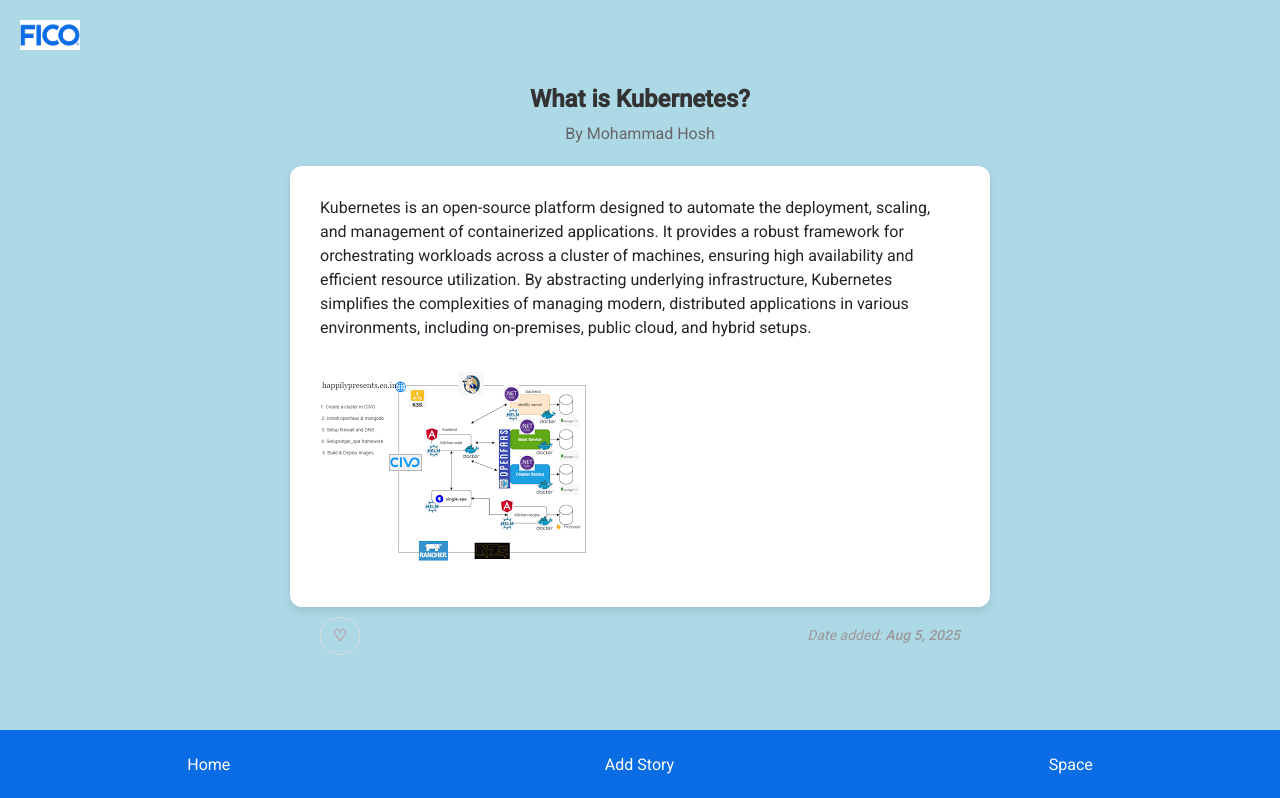
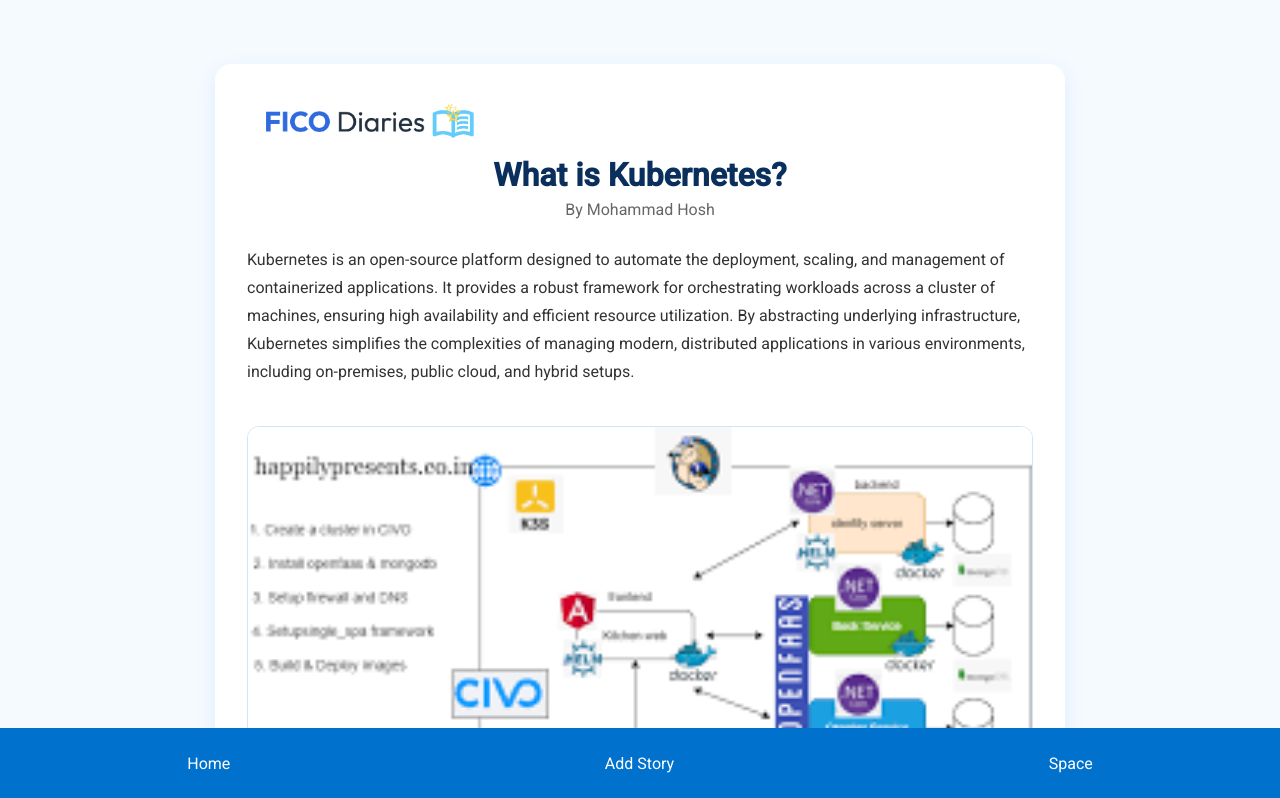
Before and after one commit to mhosh1/FICO-intern-symposium-project, an Angular app: page / in a window 1280 px wide. Shown: the top 798 px of the page. Built offline with nearby package versions, Linux system fonts and the light colour scheme.

Commit message:
Style story page and improve layout

```diff
--- a/src/app/home-dashboard/Story-board/story.component.css
+++ b/src/app/home-dashboard/Story-board/story.component.css
@@ -1,108 +1,109 @@
 :host {
   display: flex;
   justify-content: center;
-  align-items: center;
-  background-color: lightblue;
+  align-items: flex-start;
+  background-color: #f5faff; /* soft off-white blue */
   min-height: 100vh;
-  padding-bottom: 60px;
+  padding: 4rem 1rem 100px; /* bottom padding to make room for nav */
+  box-sizing: border-box;
 }
 
 .post-container {
-  width: 90%;
-  max-width: 700px;
-  margin: 0 auto;
+  width: 100%;
+  max-width: 850px;
+  background-color: white;
+  border-radius: 16px;
+  box-shadow: 0 6px 20px rgba(0, 114, 206, 0.1);
+  padding: 2rem;
+  position: relative;
+}
+
+.top-left-logo {
+  position: absolute;
+  top: 1rem;
+  left: 1rem;
+  width: 50px;
+  height: auto;
+  z-index: 1;
 }
 
 .post-header {
   text-align: center;
-  margin-bottom: 20px;
+  margin-bottom: 1.5rem;
+}
+
+.post-title {
+  font-size: 2rem;
+  font-weight: 600;
+  color: #0a2f5c;
+  margin-bottom: 0.25rem;
+}
+
+.post-author {
+  font-size: 1rem;
+  color: #666;
 }
 
 .post {
-  background-color: white;
-  width: 100%;
-  min-height: 400px;
-  border-radius: 12px;
-  box-shadow: 0 4px 8px rgba(0,0,0,0.1);
-  padding: 30px;
-  margin: 0;
-  padding-bottom: 30px;
+  margin-top: 1.5rem;
 }
 
-.post-title {
-  font-weight: bold;
-  margin: 0;
+.post-content {
+  font-size: 1rem;
+  line-height: 1.75;
   color: #333;
-  font-size: 24px;
-  text-align: center;
+  white-space: pre-line;
 }
 
-.post-author {
-  color: #666;
-  font-size: 16px;
-  margin: 8px 0 0 0;
-  text-align: center;
+.content-image {
+  width: 100%;
+  height: auto;
+  margin: 1.5rem 0;
+  border-radius: 12px;
+  border: 1px solid #d0e6f8;
 }
 
 .post-footer {
   display: flex;
   justify-content: space-between;
   align-items: center;
-  padding: 10px 30px 0;
-  width: 100%;
-  max-width: 700px;
-  margin: 0 auto;
-}
-.top-left-logo {
-  position: absolute;
-  top: 20px;
-  left: 20px;
-  width: 60px; /* adjust as needed */
-  height: auto;
-  z-index: 1000; /* stays above other elements */
+  border-top: 1px solid #e2e2e2;
+  padding-top: 1rem;
+  margin-top: 2rem;
+  font-size: 0.9rem;
+  color: #777;
 }
 
-
 .like-button {
-  background: none;
-  border: 1px solid #ddd;
-  color: #cf4343;
-  font-size: 16px;
+  background-color: white;
+  border: 1px solid #0072ce;
+  color: #0072ce;
+  padding: 6px 14px;
+  border-radius: 30px;
+  font-size: 1rem;
   cursor: pointer;
-  padding: 6px 12px;
-  border-radius: 20px;
-  transition: all 0.3s ease;
+  transition: background-color 0.2s ease;
 }
 
 .like-button:hover {
-  background: #f5f5f5;
+  background-color: #e6f1fb;
 }
 
 .like-button.liked {
-  color: #ff2d55;
-  border-color: #ff2d55;
+  background-color: #0072ce;
+  color: white;
+  border-color: #0072ce;
 }
 
 .date-added {
-  color: #999;
-  font-size: 14px;
   font-style: italic;
 }
 
-.date-added span {
-  font-weight: 500;
-}
- .content-image {
-  max-width: 100%;
-  height: auto;
-  margin: 1rem 0;
-  border-radius: 8px;
-}
 .navbar {
-  background-color:  #0a6de6;
+  background-color: #0072ce;
   display: flex;
   justify-content: space-around;
-  padding: 15px 0;
+  padding: 1rem 0;
   position: fixed;
   bottom: 0;
   width: 100%;
@@ -113,13 +114,17 @@
   color: white;
   background: none;
   border: none;
-  font-size: 16px;
+  font-size: 1rem;
   cursor: pointer;
-  padding: 8px 16px;
+  padding: 8px 20px;
   border-radius: 20px;
   transition: background-color 0.3s;
 }
 
 .nav-button:hover {
-  background-color: rgba(255,255,255,0.1);
+  background-color: rgba(255, 255, 255, 0.1);
 }
+
+.logo {
+  height: 60px;
+}
--- a/src/app/home-dashboard/Story-board/story.component.html
+++ b/src/app/home-dashboard/Story-board/story.component.html
@@ -1,34 +1,31 @@
 <div class="post-container">
+    <img src="assets/ficodiarieslogo2.png" class="logo" />
+
     <div class="post-header">
       <h3 class="post-title">{{ title }}</h3>
       <p class="post-author">{{ author }}</p>
     </div>
-      <img src="assets/images/Fico_image.png"  class="top-left-logo">
 
     <div class="post">
       <div class="post-content">
         <p>{{ content }}</p>
-         <!-- Optional content image -->
-            <img *ngIf="contentImageUrl"
+
+        <img
+          *ngIf="contentImageUrl"
           [src]="contentImageUrl"
           class="content-image"
-                 alt="Story Image">
-
+          alt="Story Image"
+        />
       </div>
     </div>
 
-    <!-- Footer under post box -->
     <div class="post-footer">
-        <!-- Like button on left -->
-        <div class="like-container">
       <button class="like-button" (click)="toggleLike()">
         {{ isLiked ? '♥' : '♡' }}
       </button>
-        </div>
 
-        <!-- Date added on right -->
       <div class="date-added">
-            Date added: <span>{{ postDate | date:'mediumDate' }}</span>
+        Date added: <span>{{ postDate | date: 'mediumDate' }}</span>
       </div>
     </div>
   </div>
```
Also changed, not shown: src/assets/ficodiarieslogo2.png (added). Lines whose indentation alone changed are shown as unchanged.
